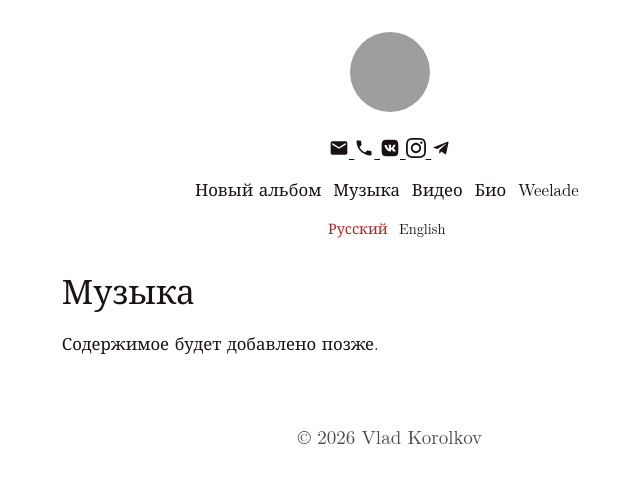
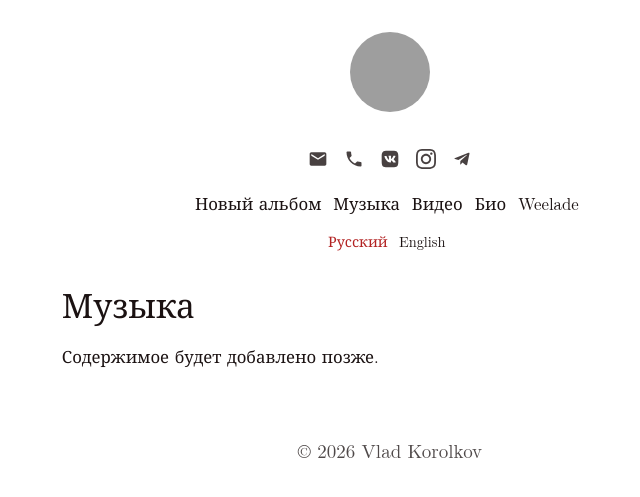
Before and after one commit to vladkorolkov/vladkorolkov-music, a Jekyll site: the page built from index.md, in a window 1280 px wide. Shown: the top 497 px of the page, without its empty margins (250-890 px from the left). Built offline with Jekyll 4.4.1, drawn with Linux system fonts in a browser that asks for light colours; grey boxes are pictures that could not be loaded.

Commit message:
Add social icons styles

```diff
--- a/css/style.css
+++ b/css/style.css
@@ -85,6 +85,29 @@ h2 {
   object-fit: cover;
 }
 
+.socials {
+  display: flex;
+  justify-content: center;
+  gap: 1rem;
+  margin: 0.8rem 0 1.2rem;
+}
+
+.socials a {
+  color: var(--black);
+  text-decoration: none;
+  opacity: 0.8;
+  transition: opacity 0.2s, color 0.2s;
+}
+
+.socials a:hover {
+  opacity: 1;
+  color: var(--red);
+}
+
+.socials svg {
+  display: block;
+}
+
 .menu {
   list-style: none;
   padding-left: 0;
```
